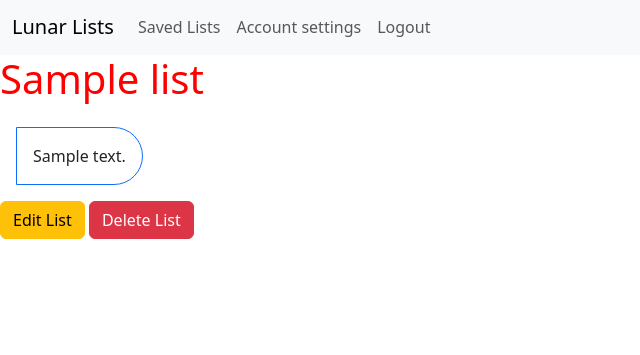
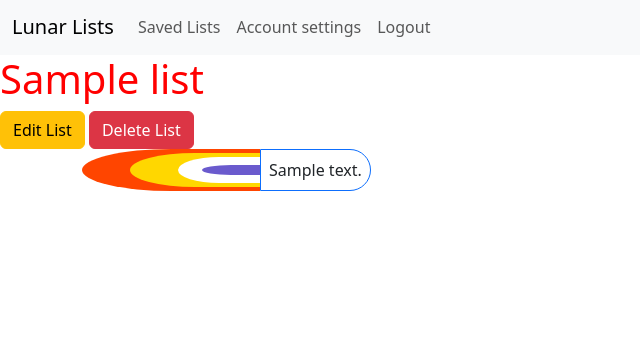
Before and after one commit to MarkChips/lunar-lists, a Django app: page /lists/1/ in a window 1280 px wide. Shown: the part 33-388 px from the top of the page, without its empty margins (0-640 px from the left). Run offline with Django 4.2, Linux system fonts and the light colour scheme; a user stored in the database is signed in; tables that the repository leaves empty hold one stand-in row (values such as "Sample post"); some libraries are stand-ins or nearby versions.

Commit message:
style: :lipstick: add rocket flame next to each task div!

```diff
--- a/static/css/style.css
+++ b/static/css/style.css
@@ -1,3 +1,23 @@
 h1 {
     color: red;
 }
+
+.flame {
+    height: 100%;
+}
+
+.orange {
+    background-color: orangered;
+}
+
+.yellow {
+    background-color: gold;
+}
+
+.white {
+    background-color: white;
+}
+
+.blue {
+    background-color: slateblue;
+}
--- a/todo/templates/todo/saved_lists.html
+++ b/todo/templates/todo/saved_lists.html
@@ -32,7 +32,7 @@
     <p>You don't have any lists yet.</p>
 {% endif %}
 <p>In order to view a particular Lunar to-do list, click on its name in the above table.</p>
-<details>
+<details class="m-auto">
     <summary>Create a new lunar list</summary>
     <form method="post">
         {% csrf_token %}
--- a/todo/templates/todo/task_view.html
+++ b/todo/templates/todo/task_view.html
@@ -2,21 +2,37 @@
 
 {% block content %}
     <h1>{{ list.list_name }}</h1>
-
-    {% if tasks %}
-        {% for task in tasks %}
-            <div class="d-inline-block border border-primary rounded-end-5 p-3 m-3">{{ task.task_description }}</div>
-            <br>
-        {% endfor %}
-    {% else %}
-        <p>No tasks found for this list.</p>
-    {% endif %}
     {% if user.is_authenticated %}
     <!-- Button trigger modal -->
     <a href="{% url 'create_task' list_id=list.id %}" class="btn btn-warning">Edit List</a>
     <button type="button" class="btn btn-danger" data-bs-toggle="modal" data-bs-target="#deleteModal">
         Delete List
     </button>
+    <br>
+    {% endif %}
+    {% if tasks %}
+    <div class="container">
+        {% for task in tasks %}
+            <div class="row">
+                <div class="col col-2 pe-0">
+                    <div class="py-1 ps-5 rounded-start-circle flame orange">
+                        <div class="py-1 ps-5 rounded-start-circle flame yellow">
+                            <div class="py-2 ps-4 rounded-start-circle flame white">
+                                <div class="rounded-start-circle flame blue">
+                                </div>
+                            </div>
+                        </div>
+                    </div>
+                </div>
+                <div class="col ps-0">
+                    <div class="d-inline-block border border-primary rounded-end-5 p-2">{{ task.task_description }}</div>
+                </div>
+            </div>
+            <br>
+        {% endfor %}
+    </div>
+    {% else %}
+        <p>No tasks found for this list.</p>
     {% endif %}
 
     <!-- Modal -->
```
Also changed, not shown: todo/templates/todo/create_task.html (+17 -1 lines).
